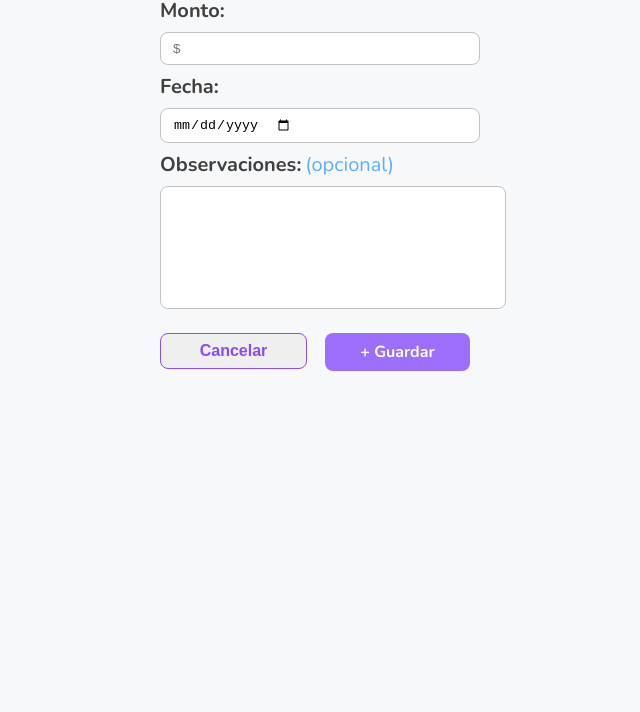
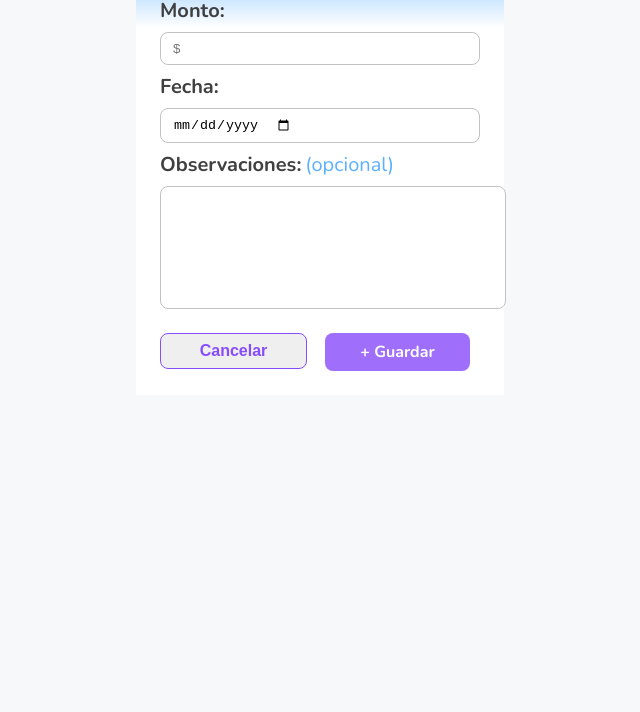
Before and after one commit to carorivilli/TrabajoPractico, a plain HTML site: page newTrip.html in a window 1280 px wide. Shown: the part 88-800 px from the top of the page, without its empty margins (320-960 px from the left). Drawn offline with nearby package versions, Linux system fonts and the light colour scheme; a web font is replaced by a local one.

Commit message:
Cambios colores de pantalla

```diff
--- a/css/editTrip.css
+++ b/css/editTrip.css
@@ -6,6 +6,7 @@
   margin: 0 auto;
   padding: 36px 24px 24px 24px;
   gap: 8px;
+  background: linear-gradient(180deg, #329BFB 0%, #FFF 23.96%);
   }
 
 .titulo {
--- a/css/newTrip.css
+++ b/css/newTrip.css
@@ -6,6 +6,7 @@
   margin: 0 auto;
   padding: 36px 24px 24px 24px;
   gap: 8px;
+  background: linear-gradient(180deg, #329BFB 0%, #FFF 23.96%);
   }
 
 .titulo {
--- a/css/styleHome.css
+++ b/css/styleHome.css
@@ -6,6 +6,7 @@
   margin: 0 auto;
   padding: 36px 24px 24px 24px;
   gap: 8px;
+  background: linear-gradient(180deg, #329BFB 0%, #FFF 23.96%);
 }
 
 .montosResumen {
```
